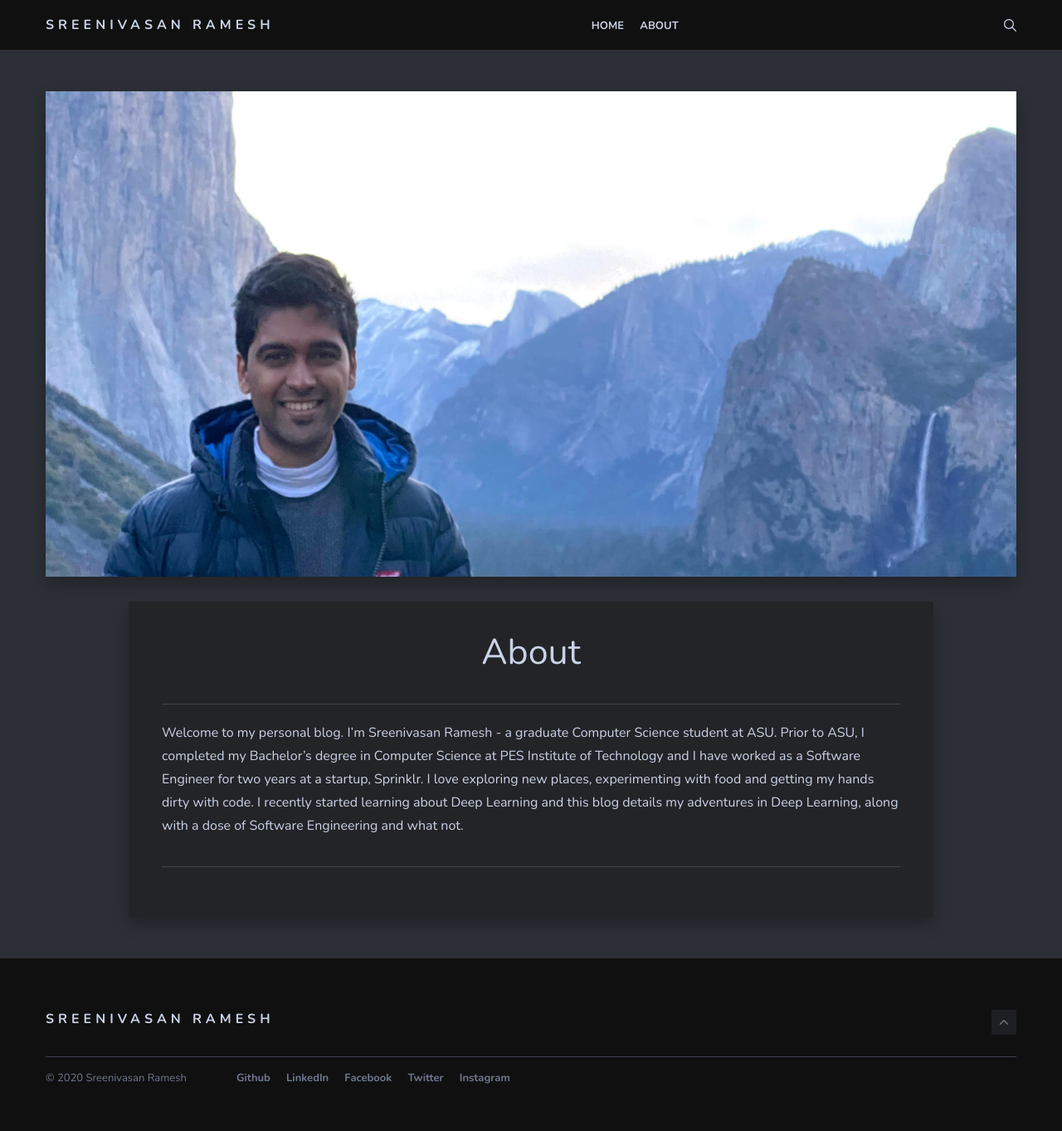
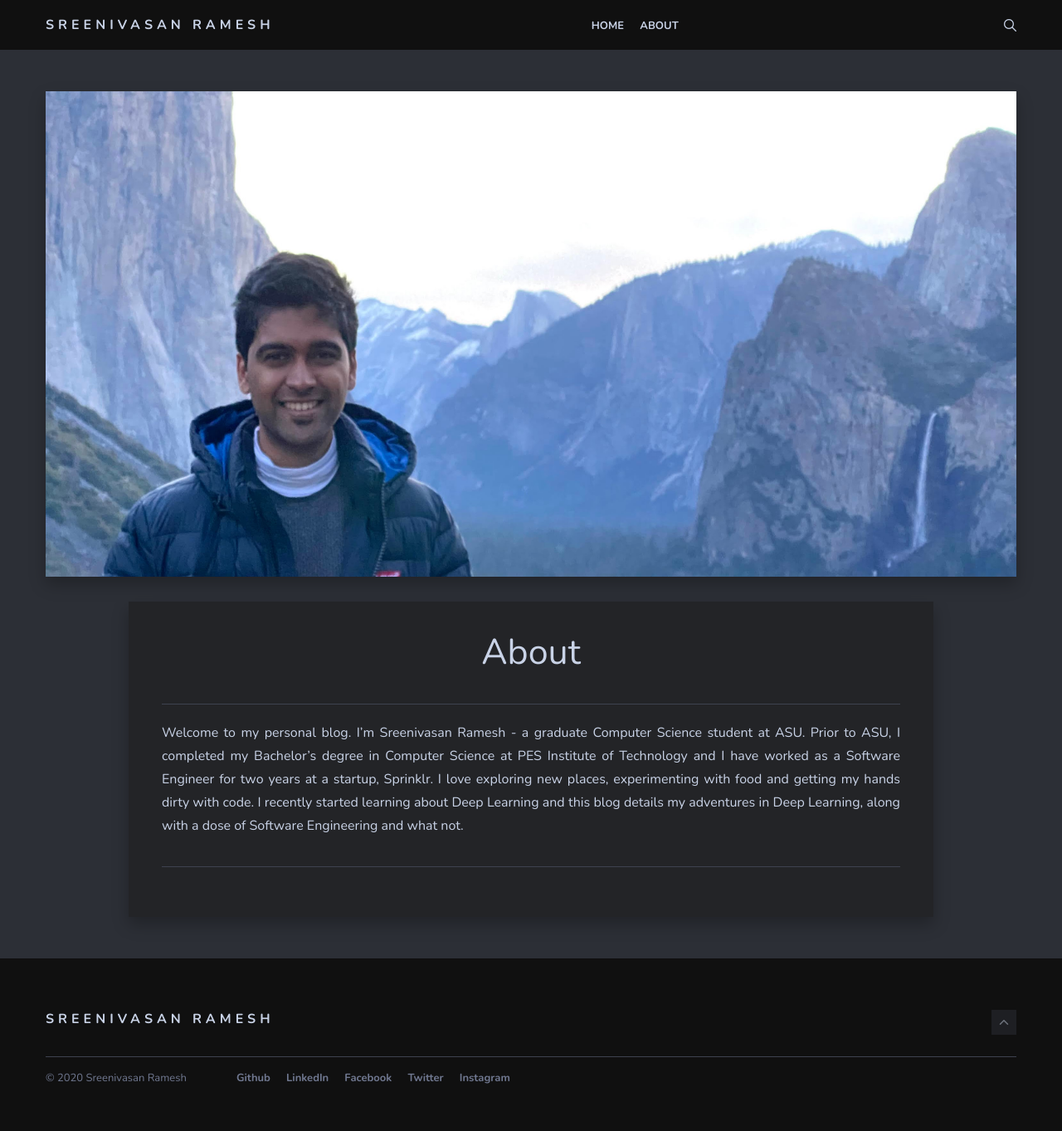
Before and after one commit to sreenivasanramesh/sreenivasanramesh.github.io, a Jekyll site: the page built from _pages/about.md, in a window 1280 px wide. Shown: the whole page at 83% size. Built offline with Jekyll 4.4.1, drawn with Linux system fonts in a browser that asks for light colours; nearby versions of some CDN libraries.

Commit message:
justified

```diff
--- a/_layouts/page.html
+++ b/_layouts/page.html
@@ -13,8 +13,8 @@ layout: default
 				<div class="page-head">
 					<h1 class="page-title">{{ page.title | escape }}</h1>
 				</div>
+				<div class="page-body" style="text-align: justify;">
 
-				<div class="page-body">
 					{{ content }}
 				</div>
 			</div>
```
